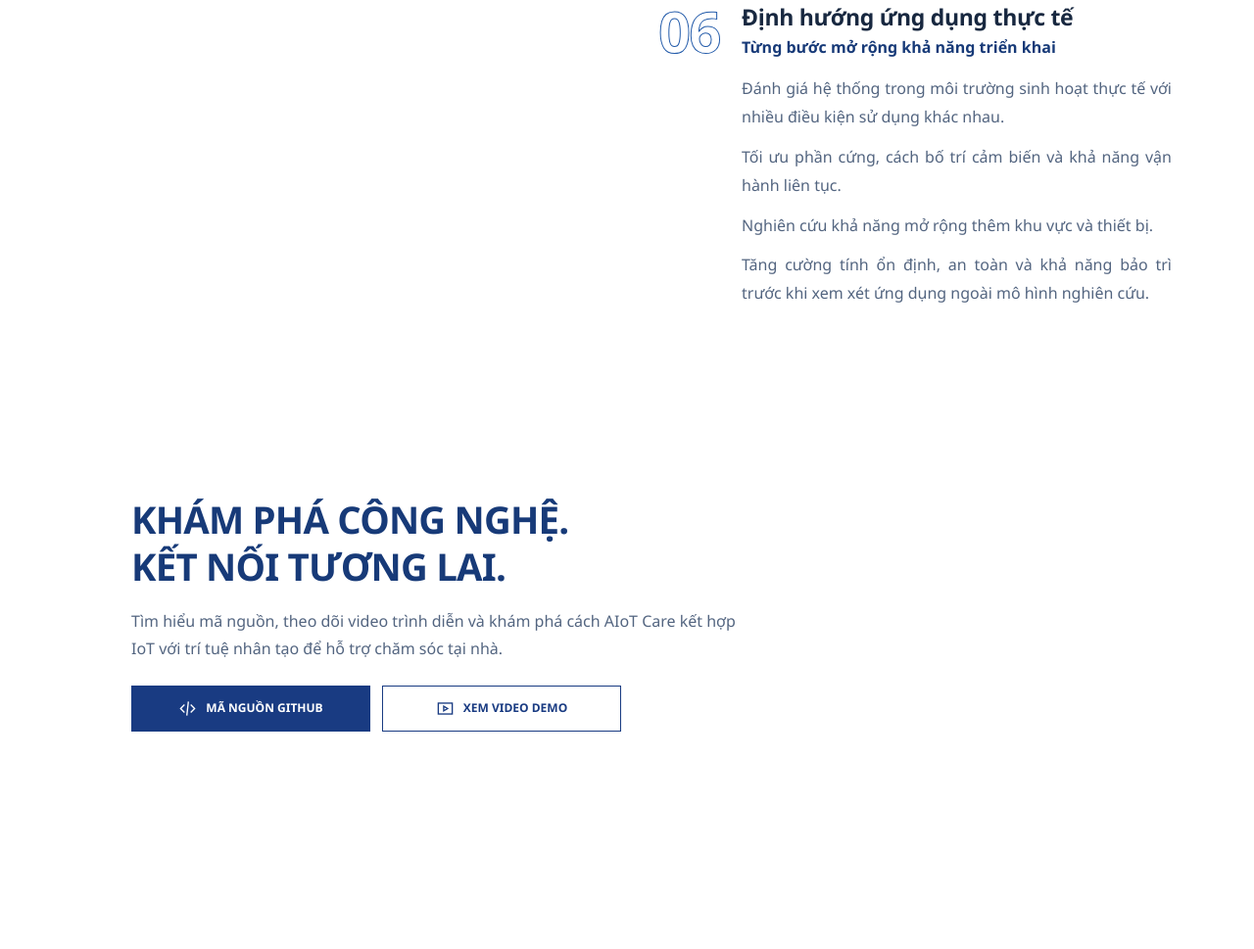
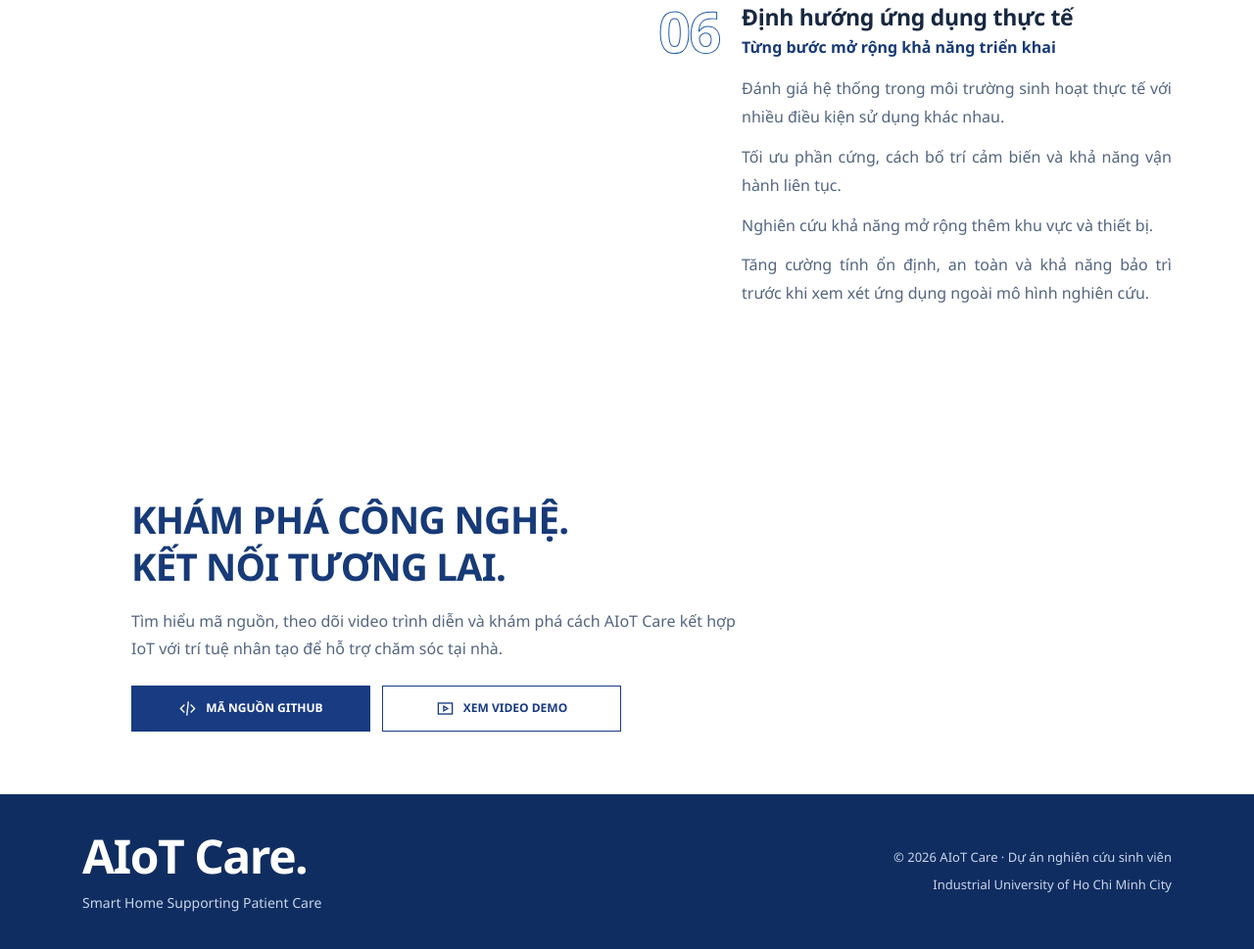
Before and after one commit to huudien1411/aiot-care, a plain HTML site: page index.html in a window 1280 px wide. Shown: the part 6741-7710 px from the top of the page at 98% size. Before the commit the page ends 7552 px from the top, so only its background shows below. Drawn offline with Linux system fonts and the light colour scheme.

Commit message:
Restore desktop footer while retaining mobile visibility rules

```diff
--- a/index.html
+++ b/index.html
@@ -6,7 +6,7 @@
   <meta name="description" content="AIoT Care — Đồ án giải pháp nhà ở thông minh an toàn và hỗ trợ người bệnh dựa trên IoT và AI, Trường Đại học Công nghiệp TP. Hồ Chí Minh.">
   <meta name="theme-color" content="#234394">
   <title>AIoT Care | Nhà ở thông minh hỗ trợ người bệnh</title>
-  <link rel="stylesheet" href="style.css?v=layout-4">
+  <link rel="stylesheet" href="style.css?v=layout-5">
 </head>
 <body>
   <a class="skip-link" href="#main-content">Bỏ qua điều hướng</a>
@@ -153,6 +153,12 @@
       </div>
     </section>
   </main>
+  <footer class="site-footer" aria-label="Thông tin dự án">
+    <div class="footer-inner footer-two-columns">
+      <div class="footer-brand"><p class="footer-name">AIoT Care.</p><p class="footer-subtitle">Smart Home Supporting Patient Care</p></div>
+      <div class="footer-details"><p>© 2026 AIoT Care · Dự án nghiên cứu sinh viên</p><p>Industrial University of Ho Chi Minh City</p></div>
+    </div>
+  </footer>
   <script src="script.js"></script>
 </body>
 </html>
```
